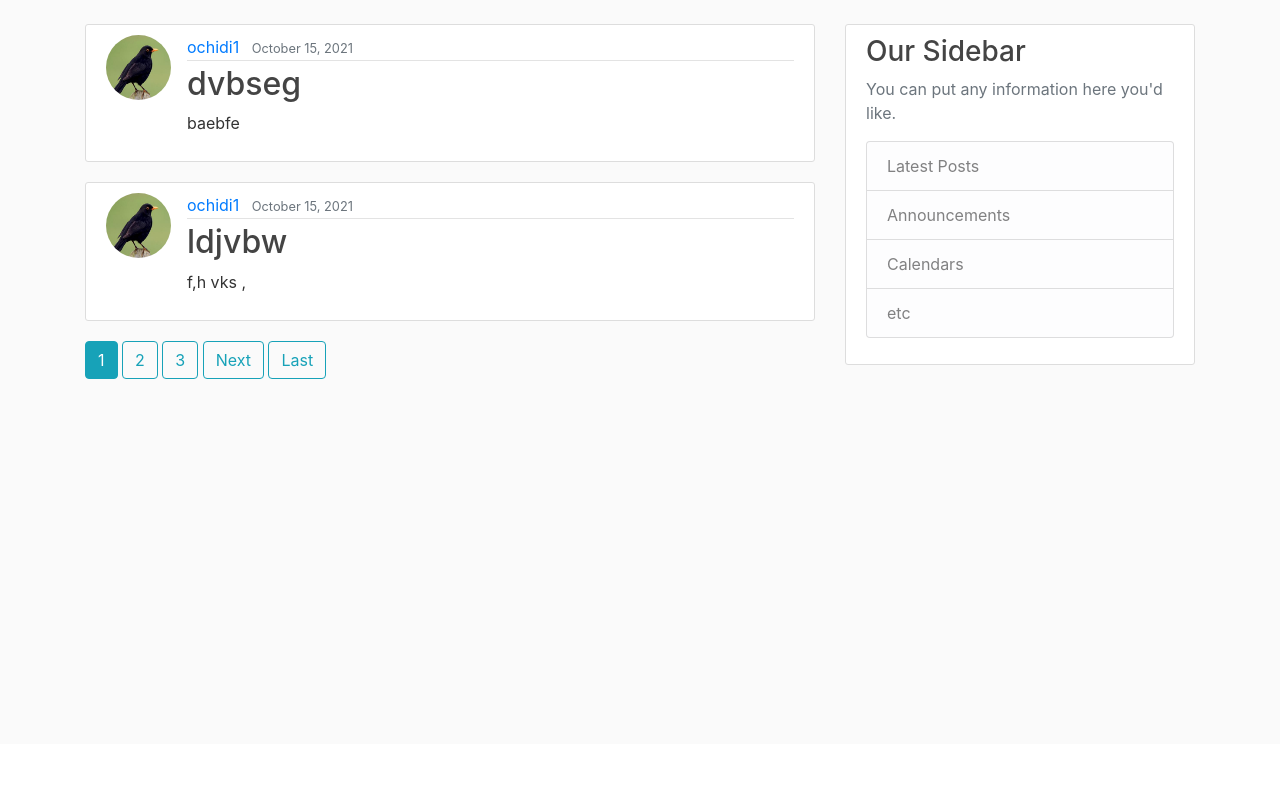
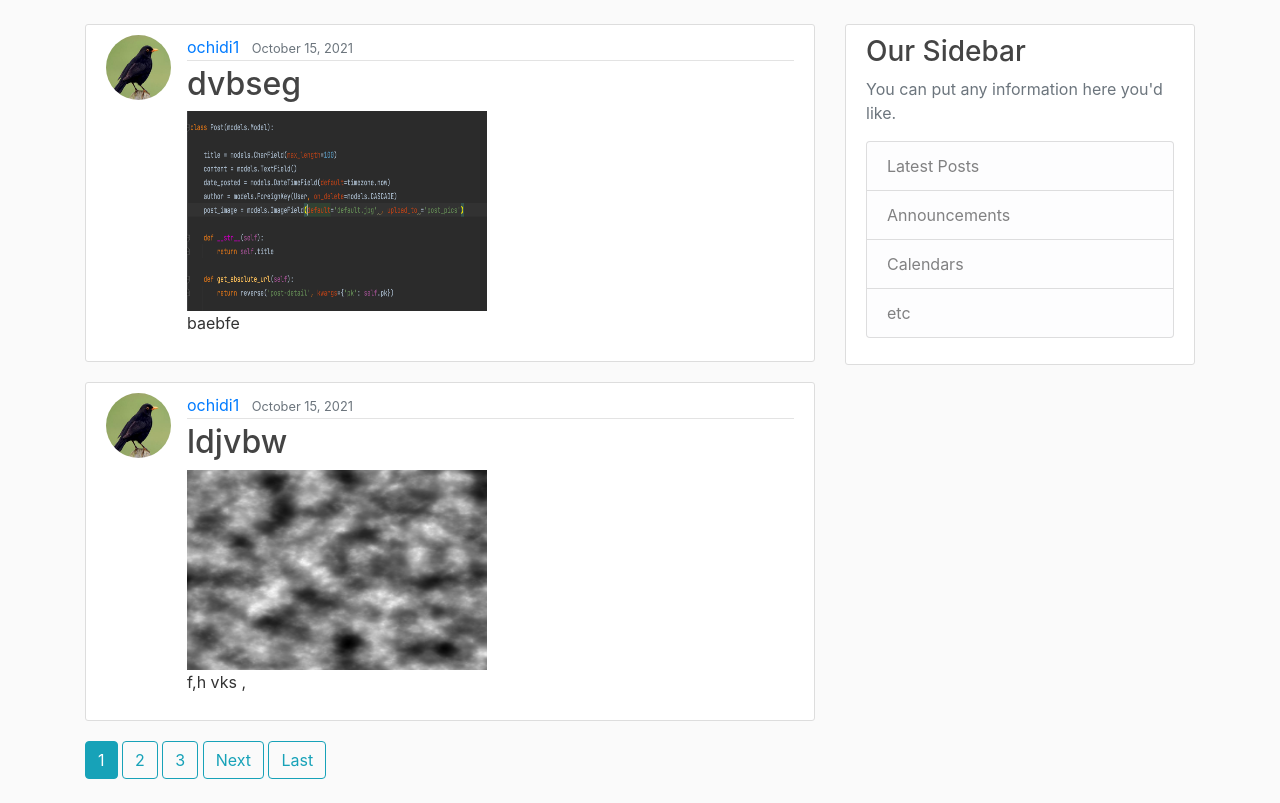
Before and after one commit to obichidi/xen, a Django app: page / in a window 1280 px wide. Shown: the part 56-859 px from the top of the page. Before the commit the page ends 435 px from the top, so only its background shows below. Run offline with Django 3.2, Linux system fonts and the light colour scheme; data comes from the database, SQL or seed files in the repository; both versions use the stored data as it was after the commit; some libraries are stand-ins or nearby versions.

Commit message:
pictures are displaying properly

```diff
--- a/blog/templates/blog/home.html
+++ b/blog/templates/blog/home.html
@@ -12,6 +12,7 @@
       <small class="text-muted">{{ post.date_posted|date:"F d, Y" }}</small>
     </div>
         <h2><a class="article-title" href="{% url 'post-detail' post.id %}">{{ post.title }}</a></h2>
+      <img src="{{post.image.url  }}" height= 200 width = 300>
     <p class="article-content">{{ post.content }}</p>
   </div>
 </article>
--- a/blog/templates/blog/post_detail.html
+++ b/blog/templates/blog/post_detail.html
@@ -12,7 +12,7 @@
 
         </div>
         <h2 class="article-title">{{ post.title }}</h2>
-      <img src="{{post.image.url  }}" height=" 300 width = 200">
+      <img src="{{post.image.url  }}" height= 200 width = 300>
         <p class="article-content">{{ post.content }}</p>
 
   {% if object.author == user %}
```
Also changed, not shown: db.sqlite3, media/post_pics/text.png (added).
